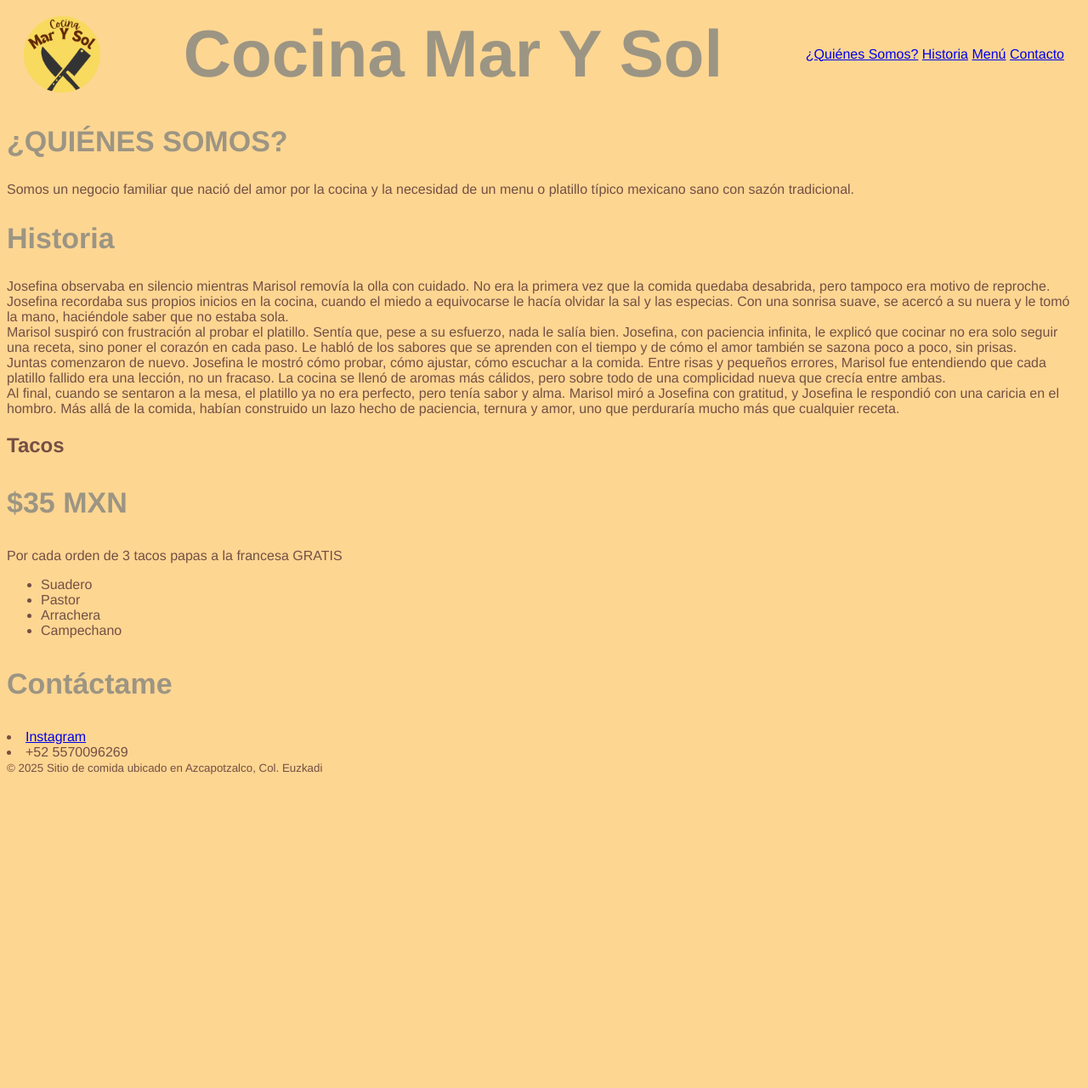
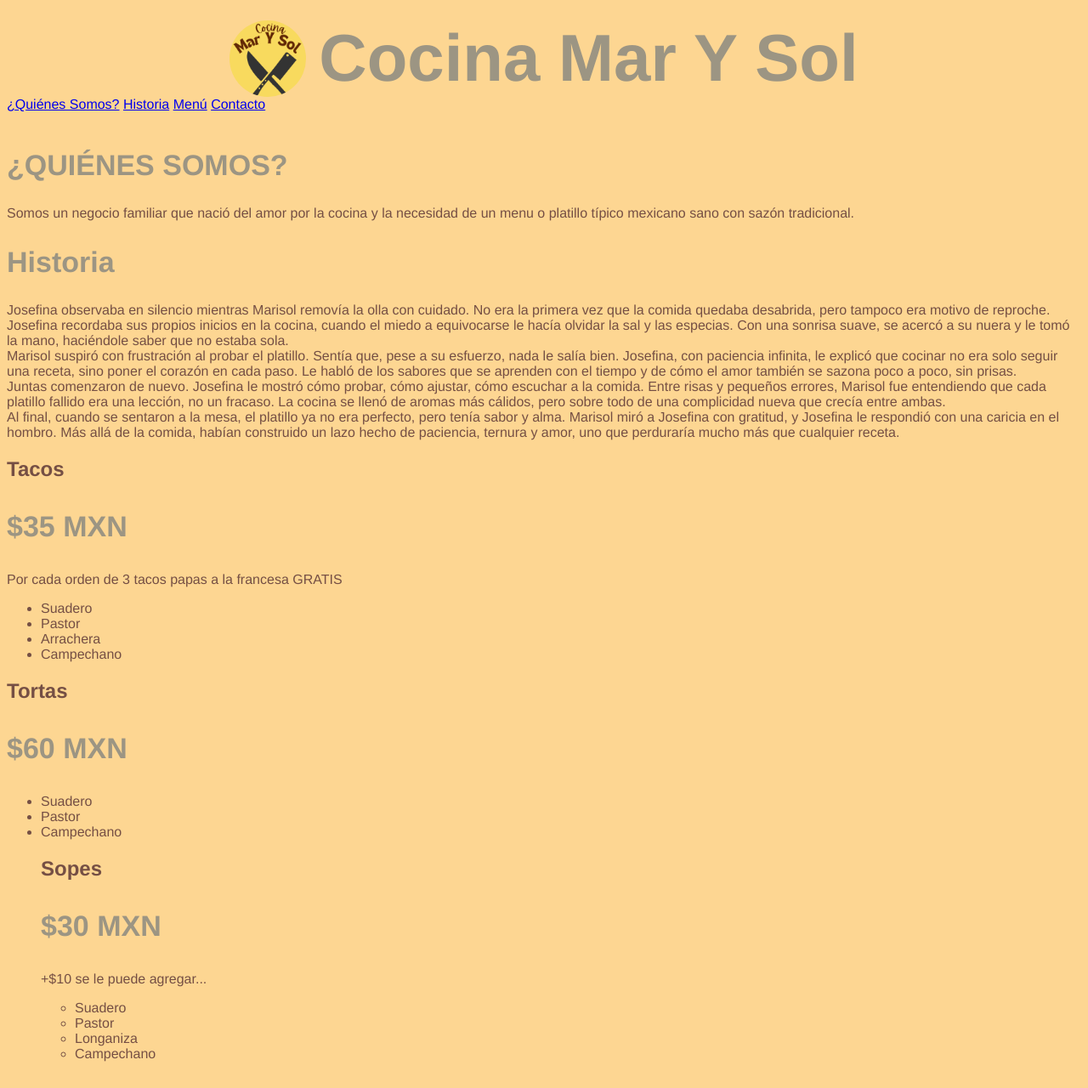
Before and after one commit to Masuelg-Pineda/Cocina-Marysol, a plain HTML site: page Index.html in a window 1280 px wide. Shown: the top 1280 px of the page at 85% size. Before the commit the page ends 920 px from the top, so only its background shows below. Drawn offline with Linux system fonts and the light colour scheme.

Commit message:
Se agregaron productos y cambio en css

```diff
--- a/Index.html
+++ b/Index.html
@@ -9,16 +9,16 @@
 
 <body class="body">
   <header class="header">
-    <img class="Logo_cocina" src="./IMAGE/Logo_cocina.png" alt="LOGO de MarYSol">
-    <h1 class="titulo-principal">Cocina Mar Y Sol</h1>
-    <div>
-      <nav class="nav">
+    <div class="sepnav">
+     <img class="Logo_cocina" src="./IMAGE/Logo_cocina.png" alt="LOGO de MarYSol">
+     <h1 class="titulo-principal">Cocina Mar Y Sol</h1>
+    </div>
+    <nav class="nav">
         <a href="#¿Quiénes Somos?">¿Quiénes Somos?</a>
         <a href="#Historia">Historia</a>
         <a href="#Menu">Menú</a>
         <a href="#Contacto">Contacto</a>
-      </nav>
-    </div>
+    </nav>
 </header>
 
 <main>
@@ -56,6 +56,26 @@
                 <li>Campechano</li>
         </p>
     </article>
+    <article>
+        <h2>Tortas</h2>
+        <h3 class="Subti">$60 MXN</h3>
+            <ul>
+                <li>Suadero</li>
+                <li>Pastor</li>
+                <li>Campechano</li>
+    <article>
+        <h2>Sopes</h2>
+        <h3 class="Subti">$30 MXN</h3>
+      <p>+$10 se le puede agregar...
+            <ul>
+                <li>Suadero</li>
+                <li>Pastor</li>
+                <li>Longaniza
+                <li>Campechano</li>
+        </p>
+    </article>
+        </p>
+    </article>
   </section>
   <section>
     </ul>
--- a/stylescom.css
+++ b/stylescom.css
@@ -33,13 +33,18 @@
 /*Encabezado*/
 
 .header{
-    display: grid;
-    grid-template-columns: auto 1fr auto;
-    align-items: center;
-    padding: 10px 20px;
+    padding: 15px 0px;
 }
 .nav{
-  text-decoration: none;
+text-decoration: #754f44;
+  color: #754f44;
+}
+
+.sepnav{
+  display: flex;
+  align-items: center;
+  justify-content: center;
+  gap: 15px;
 }
 
 /*Puras imagenes*/
```
